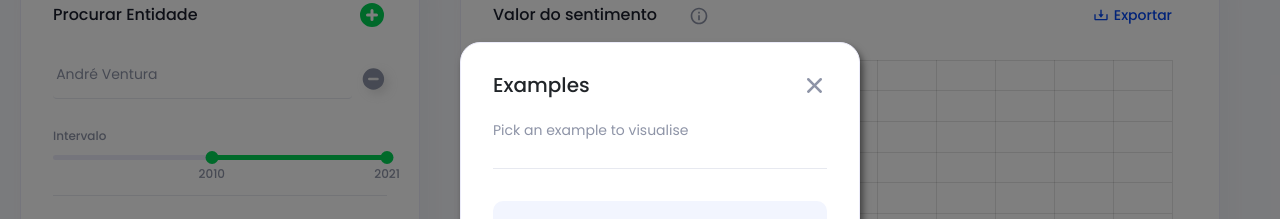
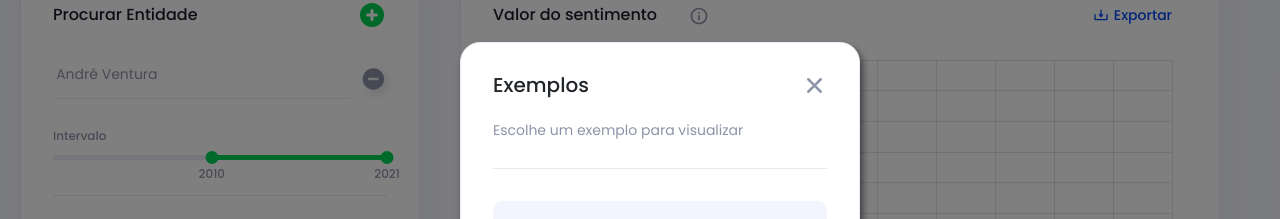
Before and after one commit to Revuj/Arquivo-de-Sentimentos, a React (Create React App) app in the folder frontend/: page / in a window 1280 px wide. Both pictures are taken after a click on the item "Exemplos". Shown: the part 180-399 px from the top of the page. Built offline with nearby package versions, Linux system fonts and the light colour scheme.

Commit message:
translated examples modal

```diff
--- a/frontend/src/components/ExamplesModal.js
+++ b/frontend/src/components/ExamplesModal.js
@@ -1,6 +1,7 @@
 import React from 'react';
 import { HiX } from 'react-icons/hi';
 import { Button } from 'reactstrap';
+import { withTranslation } from 'react-i18next';
 
 const exampleEntities = new Map([
   ['presidents', ['Marcelo Rebelo de Sousa', 'Cavaco Silva', 'Jorge Sampaio']],
@@ -8,7 +9,7 @@ const exampleEntities = new Map([
   ['football clubs', ['Benfica', 'Sporting', 'Futebol Clube do Porto']],
 ]);
 
-const ExamplesModal = ({ setShowModal, setExamples, setTab }) => {
+const ExamplesModal = ({ t, setShowModal, setExamples, setTab }) => {
   const handleClick = (e) => {
     if (e.target.classList.contains('backdrop')) setShowModal(false);
   };
@@ -29,35 +30,35 @@ const ExamplesModal = ({ setShowModal, setExamples, setTab }) => {
     >
       <div className="modal-form main-card">
         <div className="card-header">
-          <h5 className="modal-title">Examples</h5>
+          <h5 className="modal-title">{t('examples_title')}</h5>
           <HiX
             size={25}
             className="close-modal-button"
             onClick={() => setShowModal(false)}
           />
         </div>
-        <p className="modal-caption">Pick an example to visualise</p>
+        <p className="modal-caption">{t('examples_description')}</p>
         <ul id="selected-sources">
           <Button
             type="button"
             className="example-button"
             onClick={() => pickExamples('presidents')}
           >
-            Presidentes da República
+            {t('presidents')}
           </Button>
           <Button
             type="button"
             className="example-button"
             onClick={() => pickExamples('prime ministers')}
           >
-            Primeiros Ministros
+            {t('ministers')}
           </Button>
           <Button
             type="button"
             className="example-button"
             onClick={() => pickExamples('football clubs')}
           >
-            Clubes de Futebol
+            {t('football_clubs')}
           </Button>
         </ul>
       </div>
@@ -65,4 +66,4 @@ const ExamplesModal = ({ setShowModal, setExamples, setTab }) => {
   );
 };
 
-export default ExamplesModal;
+export default withTranslation()(ExamplesModal);
--- a/frontend/src/locales/en/translation.json
+++ b/frontend/src/locales/en/translation.json
@@ -51,5 +51,11 @@
   "howitsdone_part3": " provides the tools necessary to perform sentiment analysis on the news retrieved by the Arquivo.pt API.",
 
   "export_title": "Export as",
-  "export_description": "Choose a format to export the results"
+  "export_description": "Choose a format to export the results",
+
+  "examples_title": "Examples",
+  "examples_description": "Pick an example to visualise",
+  "presidents": "Presidents of the Republic",
+  "ministers": "Prime Ministers",
+  "football_clubs": "Football Clubs"
 }
--- a/frontend/src/locales/pt/translation.json
+++ b/frontend/src/locales/pt/translation.json
@@ -51,5 +51,11 @@
   "howitsdone_part3": " fornece as ferramentas necessárias para realizar a análise the sentimentos sobre as notícias obtidas através da Arquivo.pt API.",
 
   "export_title": "Exportar como",
-  "export_description": "Escolhe um formato para exportar os resultados"
+  "export_description": "Escolhe um formato para exportar os resultados",
+
+  "examples_title": "Exemplos",
+  "examples_description": "Escolhe um exemplo para visualizar",
+  "presidents": "Presidentes da República",
+  "ministers": "Primeiros Ministros",
+  "football_clubs": "Clubes de Futebol"
 }
```
